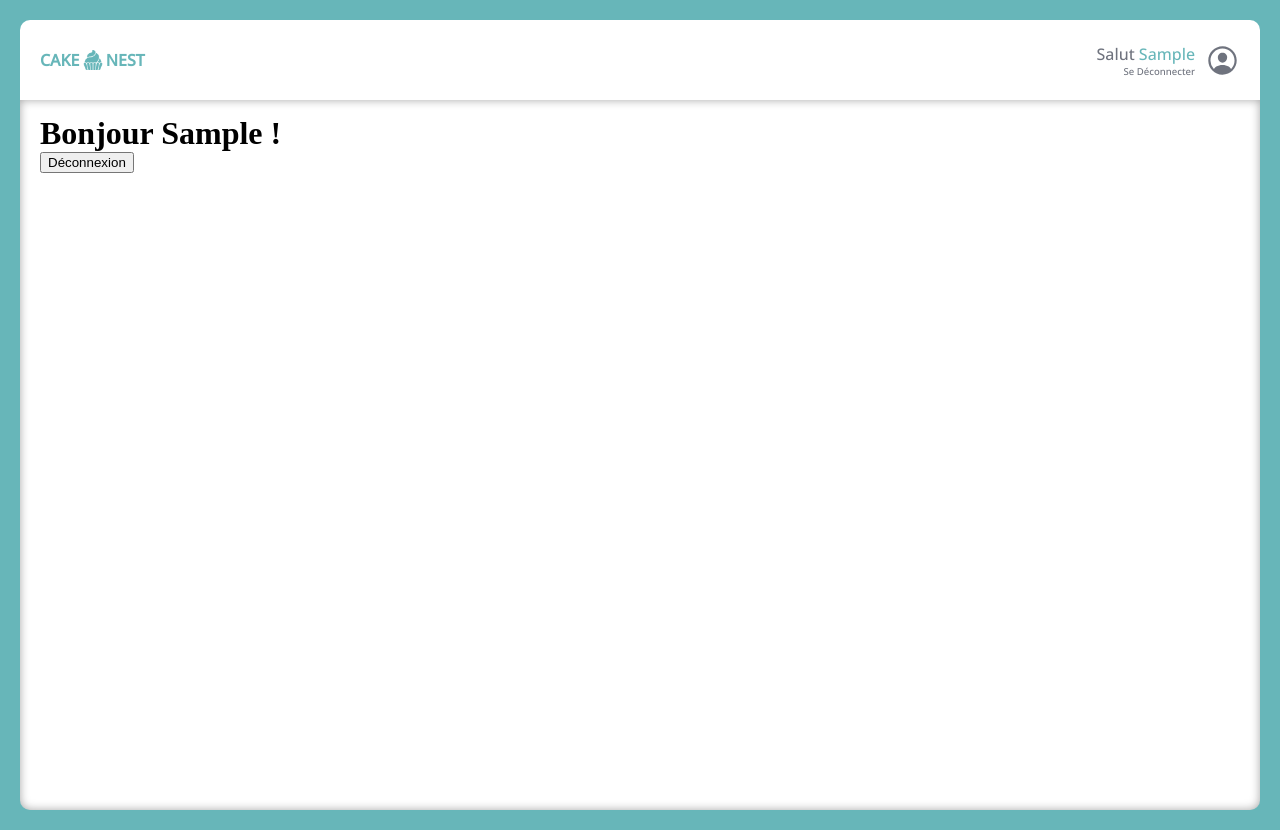
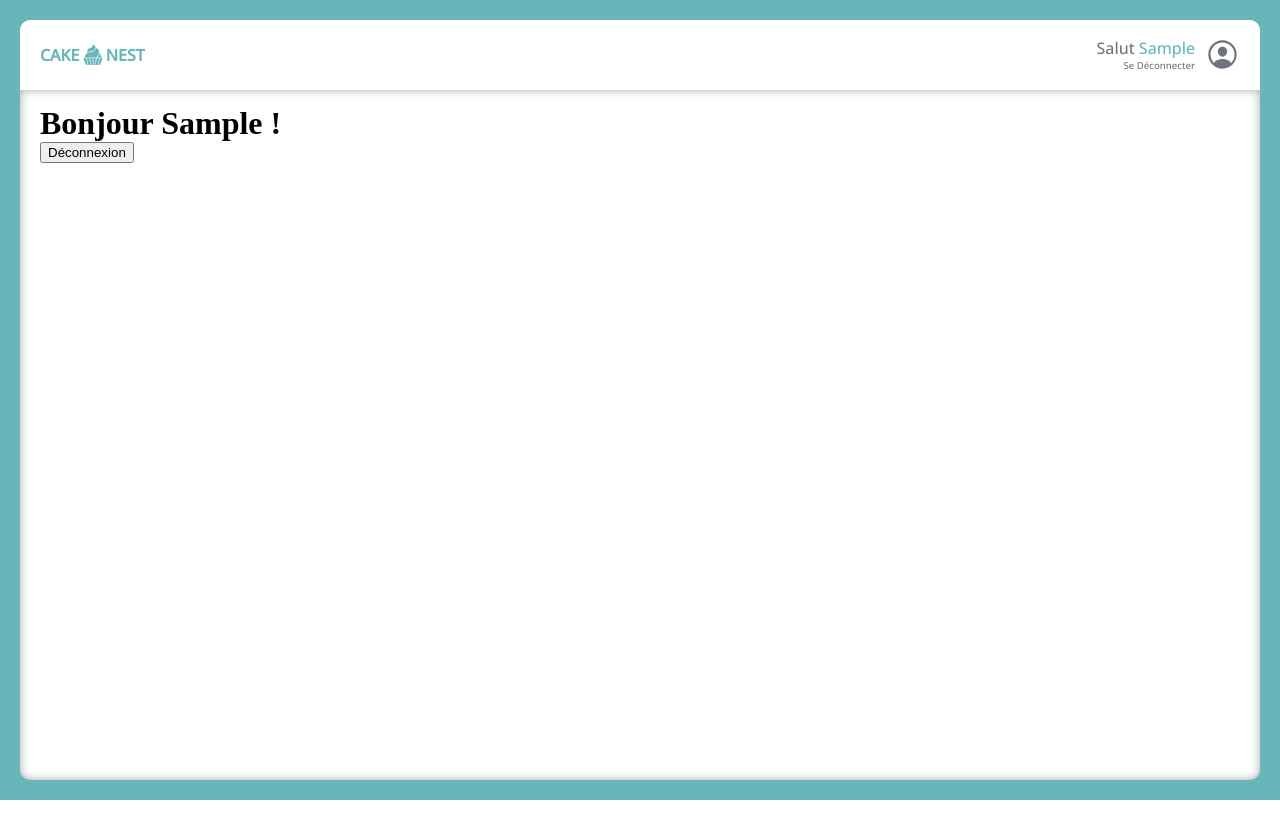
Before and after one commit to prisca-c/cake-nest-creative, a React (Vite) app: page / in a window 1280 px wide. Both pictures are taken after typing "Sample" into the empty fields and a click on the button "Mon espace". After the commit the page ends 800 px from the top, so only its background shows below. Built offline with nearby package versions, Linux system fonts and the light colour scheme; the HTML template or start-up script is replaced by a standard one.

Commit message:
fix(style): fix issue with max height from main layout having overflow

```diff
--- a/src/App.tsx
+++ b/src/App.tsx
@@ -12,4 +12,5 @@ export default function App() {
 const Div = styled.div`
   height: 100vh;
   width: 100vw;
+  overflow: hidden;
 `;
--- a/src/layouts/MainLayout.tsx
+++ b/src/layouts/MainLayout.tsx
@@ -17,13 +17,15 @@ export const MainLayout = () => {
 const Div = styled.div`
   background-color: ${theme.colors.primary};
   padding: 20px;
+	height: calc(100vh - 40px);
+	display: flex;
+	flex-flow: column;
 `;
 
-const Main = styled.main`
+const Main = styled.div`
   background-color: #fff;
   padding: 15px 20px;
   box-shadow: inset 0 0 10px rgba(0, 0, 0, 0.35);
-  overflow: auto;
-  height: calc(100vh - 10vh - 40px);
   border-radius: 0 0 10px 10px;
+	height: 100%;
 `;
```
